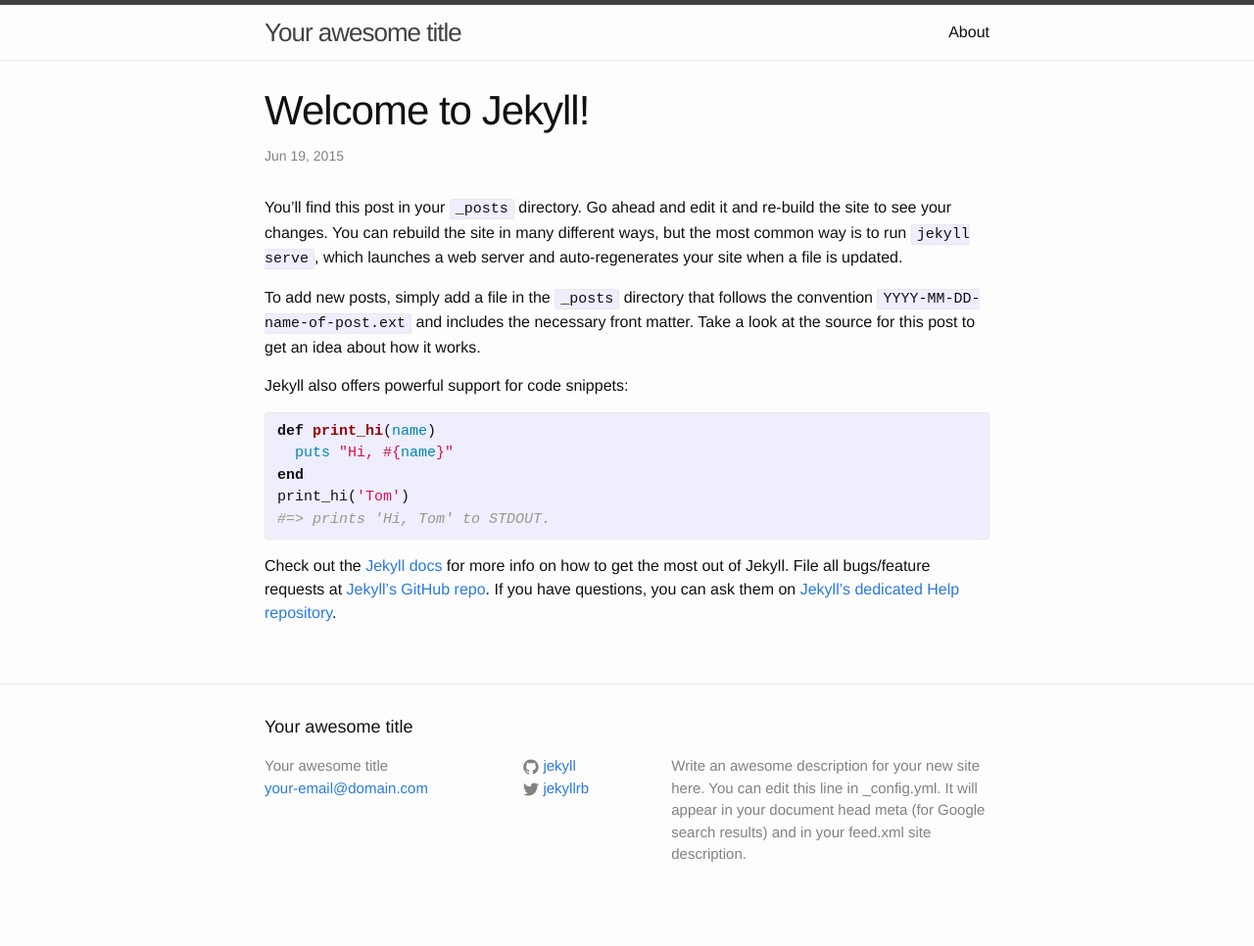
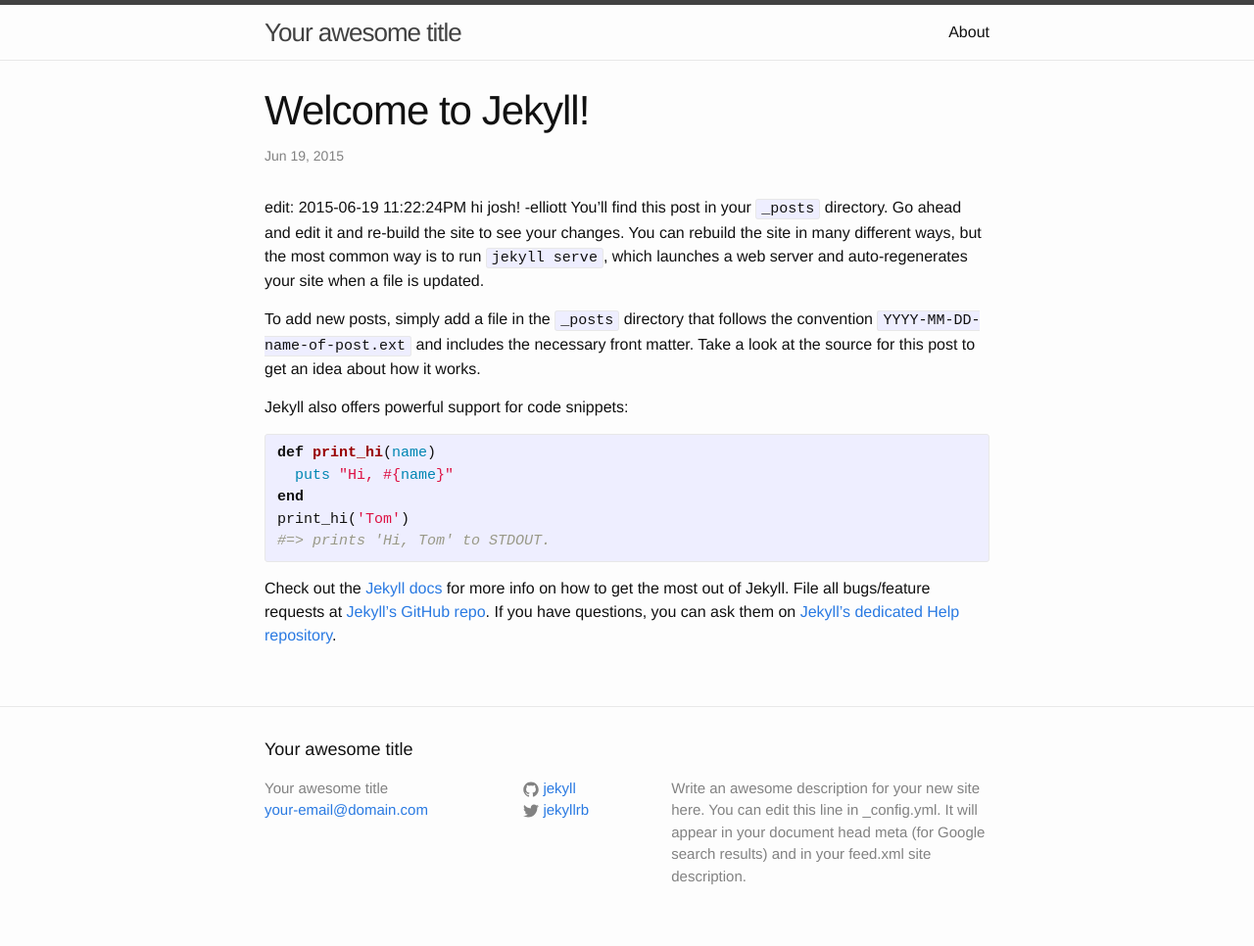
Before and after one commit to jtmclucas13/chopin-site, a Jekyll site: the page built from _posts/2015-06-19-welcome-to-jekyll.markdown, in a window 1280 px wide. Shown: the whole page at 98% size. Built offline with Jekyll 4.4.1, drawn with Linux system fonts in a browser that asks for light colours; before the commit the page ends 944 px from its top, so only the background shows below that.

Commit message:
Update 2015-06-19-welcome-to-jekyll.markdown

```diff
--- a/_posts/2015-06-19-welcome-to-jekyll.markdown
+++ b/_posts/2015-06-19-welcome-to-jekyll.markdown
@@ -4,6 +4,7 @@
 date:   2015-06-19 02:49:08
 categories: jekyll update
 ---
+edit: 2015-06-19 11:22:24PM hi josh! -elliott
 You’ll find this post in your `_posts` directory. Go ahead and edit it and re-build the site to see your changes. You can rebuild the site in many different ways, but the most common way is to run `jekyll serve`, which launches a web server and auto-regenerates your site when a file is updated.
 
 To add new posts, simply add a file in the `_posts` directory that follows the convention `YYYY-MM-DD-name-of-post.ext` and includes the necessary front matter. Take a look at the source for this post to get an idea about how it works.
```
